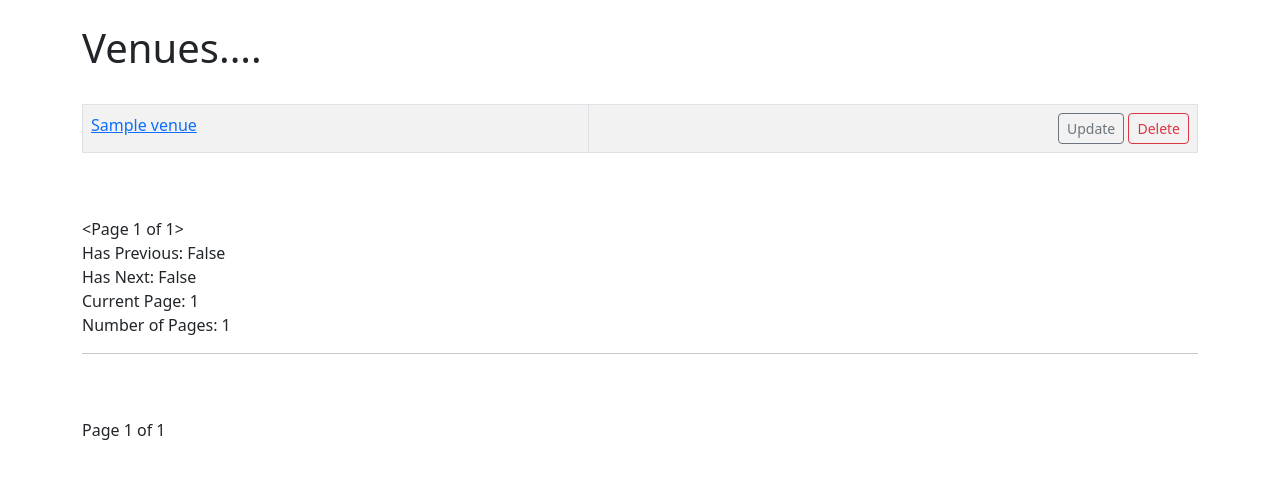
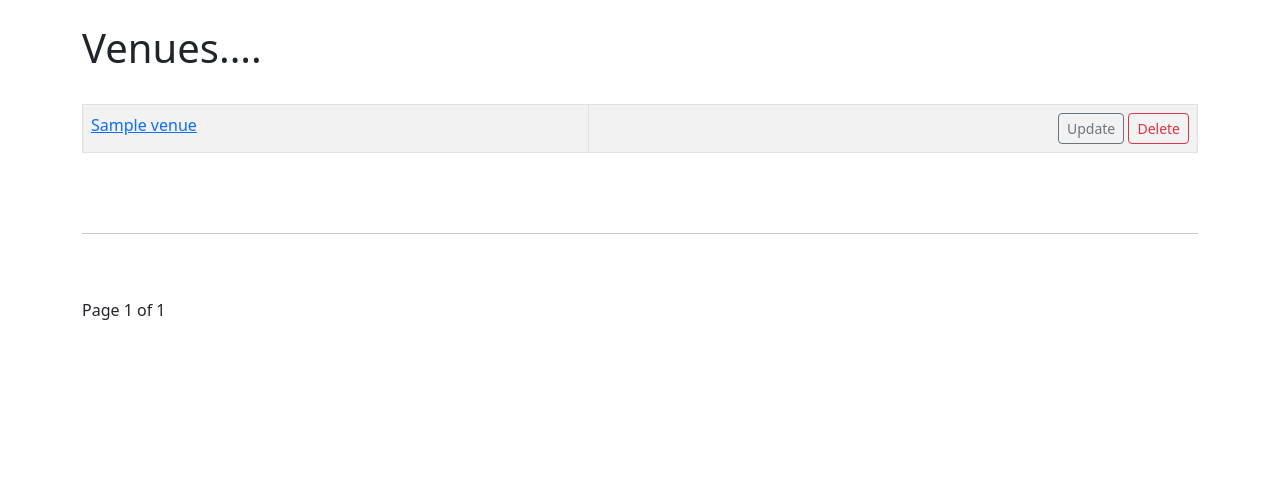
Before and after one commit to Stephen-Nw/clubsite, a Django app: page /list_venues in a window 1280 px wide. Shown: the part 56-535 px from the top of the page. Run offline with Django 4.2, Linux system fonts and the light colour scheme; tables that the repository leaves empty hold one stand-in row (values such as "Sample post").

Commit message:
format pagination

```diff
--- a/events/templates/events/venue.html
+++ b/events/templates/events/venue.html
@@ -21,11 +21,11 @@
     {% endfor %}
 </table>
   <br> <br>
-  {{ venues }} <br>
+  {% comment %} {{ venues }} <br>
   Has Previous: {{ venues.has_previous }} <br>
   Has Next: {{ venues.has_next }} <br>
   Current Page: {{ venues.number }} <br>
-  Number of Pages: {{ venues.paginator.num_pages }} <br>
+  Number of Pages: {{ venues.paginator.num_pages }} <br> {% endcomment %}
   <hr><br><br>
 
 {% if venues.has_previous %}
```
